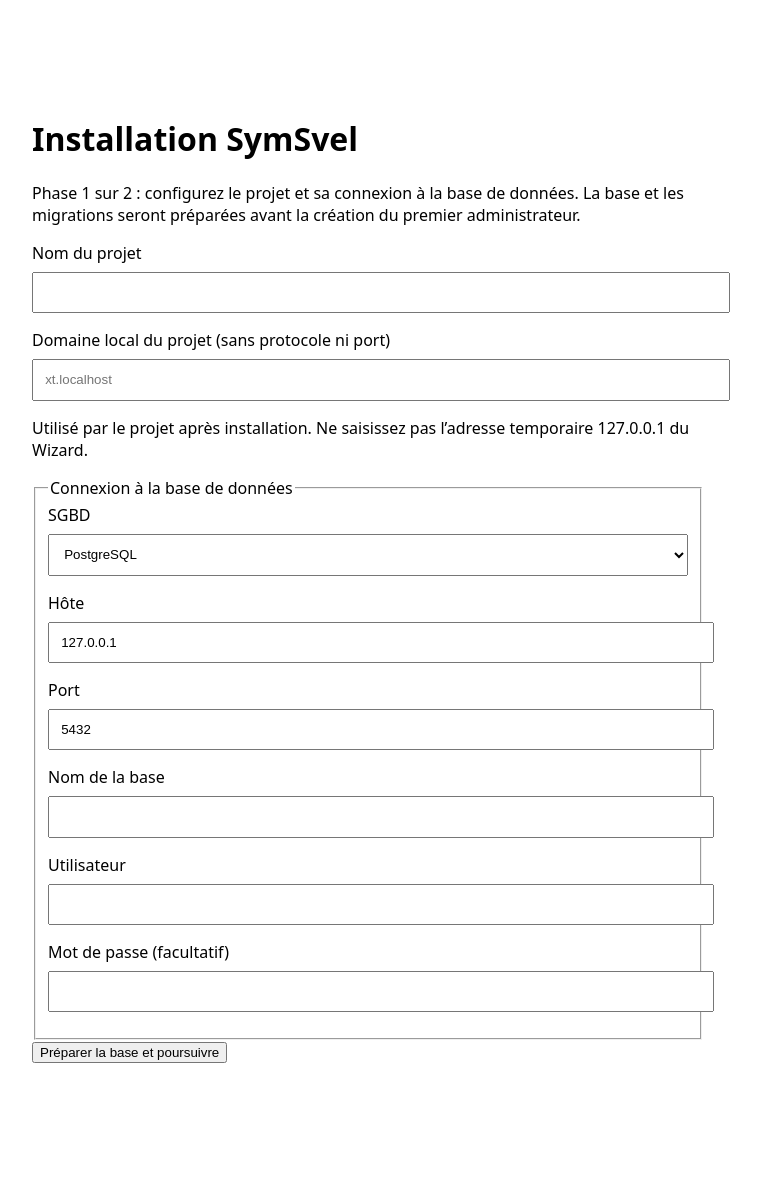
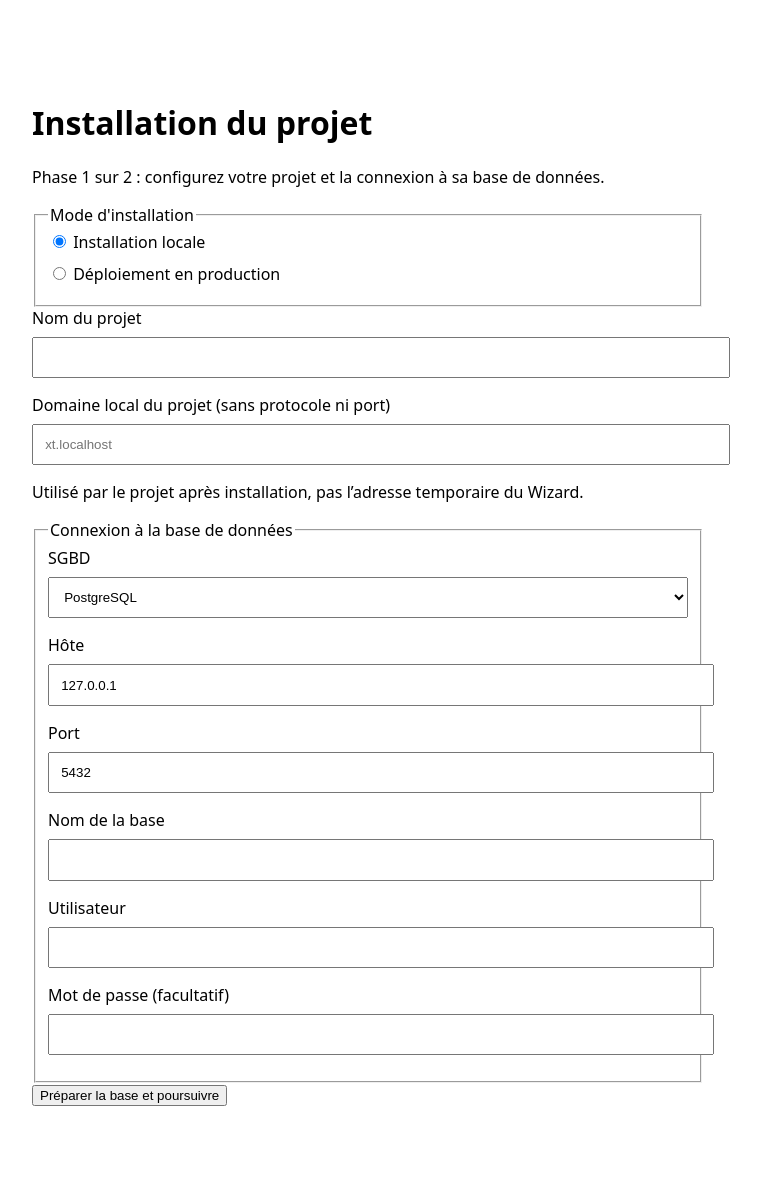
Before and after one commit to Symsvel-Framework/symsvel-back, a Symfony app: template templates/setup/index.html.twig in a window 1280 px wide. Shown: the whole page, without its empty margins (272-1033 px from the left). Before the commit the page ends 1063 px from the top, so only its background shows below. Run offline with Twig, Linux system fonts and the light colour scheme; the template is opened without the code that fills it, so the values that code supplies are empty; some libraries are stand-ins or nearby versions.

Commit message:
feat(setup): écrans uniques local et premier déploiement production

```diff
--- a/templates/setup/index.html.twig
+++ b/templates/setup/index.html.twig
@@ -1,17 +1,22 @@
 {% extends 'base.html.twig' %}
-{% block title %}Installation SymSvel{% endblock %}
+{% block title %}Installation du projet{% endblock %}
 {% block body %}
-<main style="max-width:42rem;margin:5rem auto;font:1rem system-ui,sans-serif;padding:1rem">
-  <h1>Installation SymSvel</h1>
-  <p>Phase 1 sur 2 : configurez le projet et sa connexion à la base de données. La base et les migrations seront préparées avant la création du premier administrateur.</p>
+<main style="max-width:42rem;margin:4rem auto;font:1rem system-ui,sans-serif;padding:1rem">
+  <h1>Installation du projet</h1>
+  <p>Phase 1 sur 2 : configurez votre projet et la connexion à sa base de données.</p>
   {% for message in app.flashes('setup_error') %}<p role="alert">{{ message }}</p>{% endfor %}
   <form method="post">
     <input type="hidden" name="_token" value="{{ csrf_token('symsvel_setup') }}">
+    <fieldset>
+      <legend>Mode d'installation</legend>
+      <label><input type="radio" name="installation_mode" value="local" {% if not production %}checked{% endif %}> Installation locale</label>
+      <label style="display:block;margin:.6rem 0"><input type="radio" name="installation_mode" value="production" {% if production %}checked{% endif %}> Déploiement en production</label>
+    </fieldset>
     <label for="project_name">Nom du projet</label>
     <input id="project_name" name="project_name" type="text" maxlength="120" required autocomplete="organization" style="display:block;width:100%;padding:.7rem;margin:.5rem 0 1rem">
-    <label for="local_domain">Domaine local du projet (sans protocole ni port)</label>
-    <input id="local_domain" name="local_domain" type="text" maxlength="253" placeholder="xt.localhost" required autocomplete="off" style="display:block;width:100%;padding:.7rem;margin:.5rem 0 1rem">
-    <p>Utilisé par le projet après installation. Ne saisissez pas l’adresse temporaire 127.0.0.1 du Wizard.</p>
+    <label for="local_domain">{{ production ? 'Domaine du projet (sans protocole ni port)' : 'Domaine local du projet (sans protocole ni port)' }}</label>
+    <input id="local_domain" name="local_domain" type="text" maxlength="253" placeholder="{{ production ? 'exemple.fr' : 'xt.localhost' }}" required autocomplete="off" style="display:block;width:100%;padding:.7rem;margin:.5rem 0 1rem">
+    <p>Utilisé par le projet après installation, pas l’adresse temporaire du Wizard.</p>
     <fieldset>
       <legend>Connexion à la base de données</legend>
       <label for="db_driver">SGBD</label>
@@ -38,7 +43,17 @@
         <input id="db_sqlite_path" name="db_sqlite_path" value="var/app.sqlite" style="display:block;width:100%;padding:.7rem;margin:.5rem 0 1rem">
       </div>
     </fieldset>
-    <button type="submit">Préparer la base et poursuivre</button>
+    {% if production %}
+      <fieldset>
+        <legend>Dépôts GitHub de votre projet</legend>
+        <p>Adresses suggérées à partir du dépôt backend. Adaptez-les si vos dépôts portent d'autres noms. Les CD sont à configurer dans vos propres dépôts.</p>
+        {% for scope, title in {'bo': 'Back-office', 'app': 'Application', 'front': 'Site public'} %}
+          <label for="repo_{{ scope }}">{{ title }} {{ scope == 'bo' ? '(obligatoire dans le projet)' : '(facultatif)' }}</label>
+          <input id="repo_{{ scope }}" name="repo_{{ scope }}" type="url" maxlength="300" value="{{ repo_suggestions[scope] }}" placeholder="https://github.com/compte/monProjet{{ scope|upper }}" style="display:block;width:100%;padding:.7rem;margin:.5rem 0 1rem">
+        {% endfor %}
+      </fieldset>
+    {% endif %}
+    <button type="submit">{{ production ? 'Configurer la production et poursuivre' : 'Préparer la base et poursuivre' }}</button>
   </form>
   <script>
     const driver = document.getElementById('db_driver');
@@ -54,6 +69,10 @@
     }
     driver.addEventListener('change', updateDatabaseFields);
     updateDatabaseFields();
+    const mode = document.querySelectorAll('input[name="installation_mode"]');
+    mode.forEach(input => input.addEventListener('change', () => {
+      window.location.assign(input.value === 'production' ? '{{ path('symsvel_prod_settings') }}' : '{{ path('symsvel_setup') }}');
+    }));
   </script>
 </main>
 {% endblock %}
```
Lines whose indentation alone changed are shown as unchanged.
